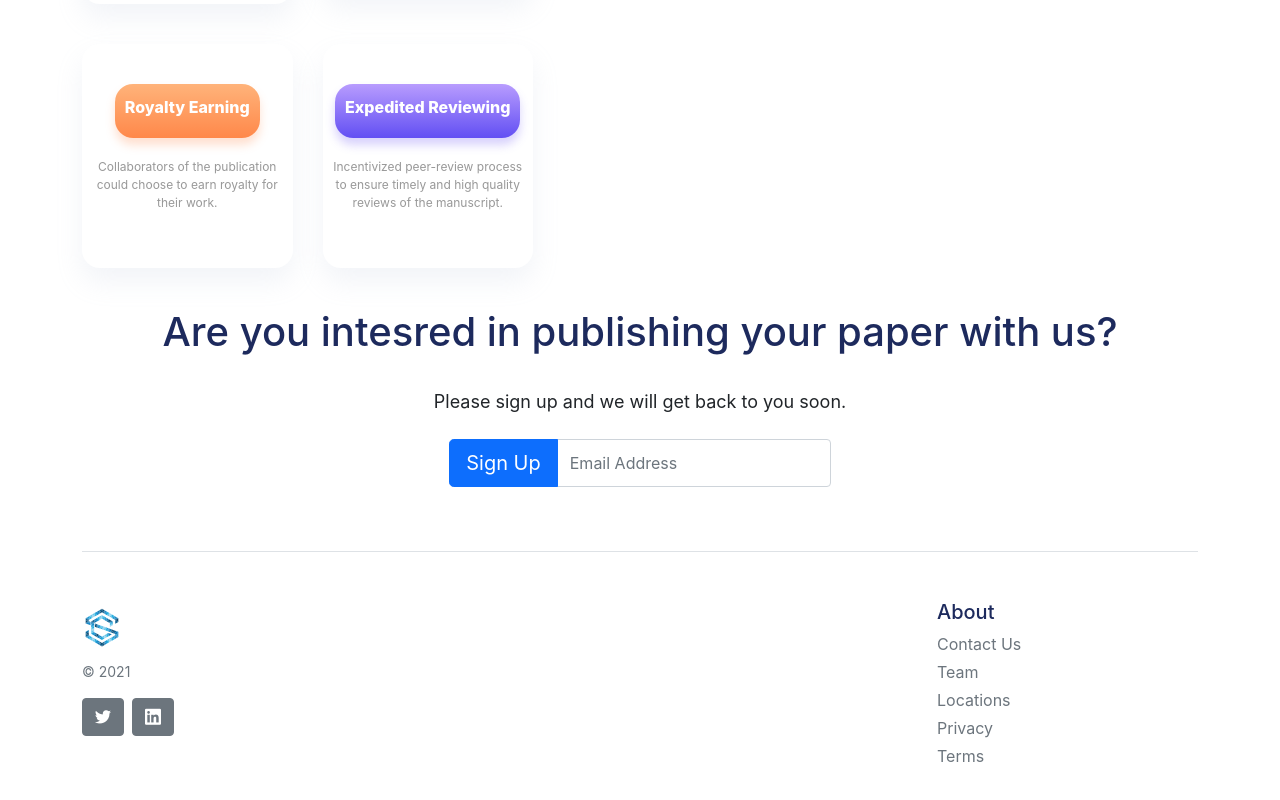
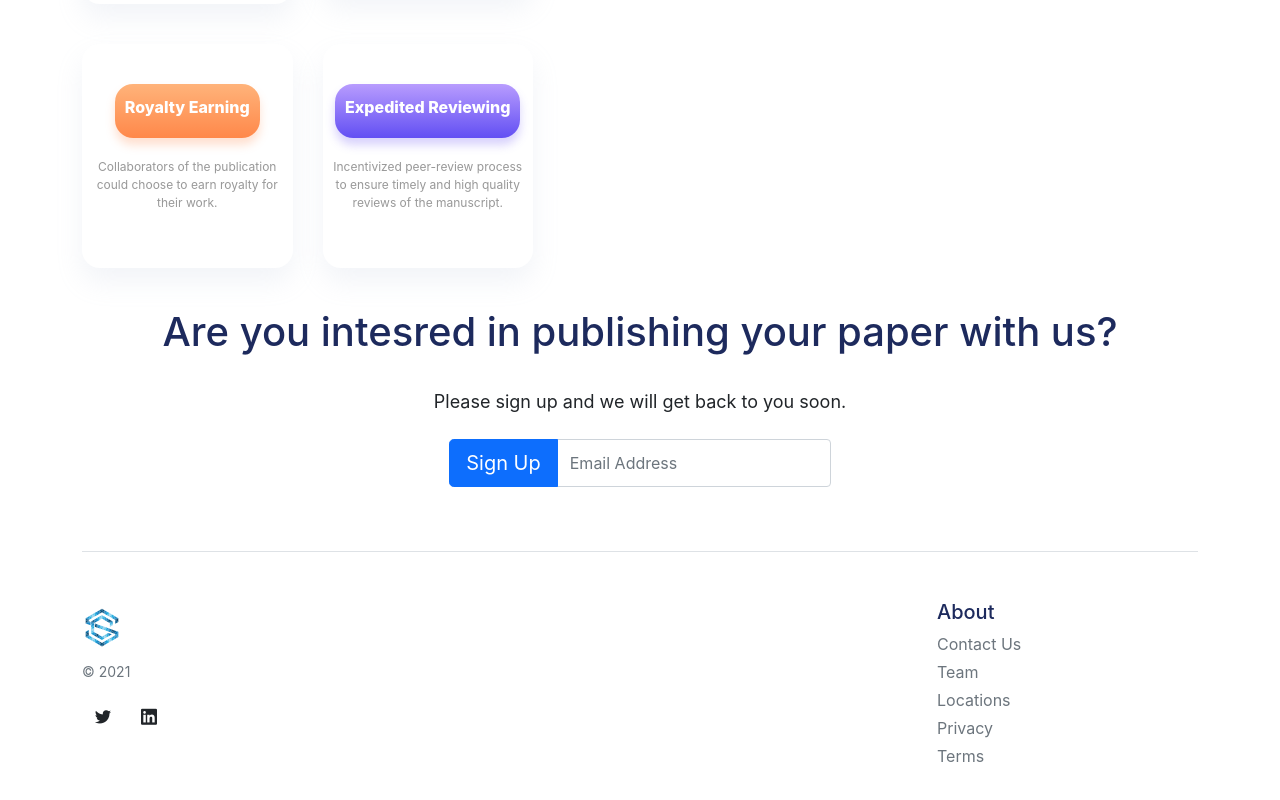
Before and after one commit to scinhq/landing-page, a Next.js app: page / in a window 1280 px wide. Shown: the part 2324-3124 px from the top of the page. Built offline with nearby package versions, Linux system fonts and the light colour scheme.

Commit message:
PLAT-5 Fix footer colors

```diff
--- a/src/components/SocialButtons.tsx
+++ b/src/components/SocialButtons.tsx
@@ -4,8 +4,8 @@ import { FounderInfoCardProps } from './TeamView';
 
 export const SocialButton = (props: SocialMediumInformation) => {
   return (
-    <div className="btn-group me-2" role="group">
-      <button type="button" className="btn btn-secondary">
+    <div className="btn-group me-1" role="group">
+      <button type="button" className="btn btn-outline">
         <Link href={props.url} passHref>
           <a target="_blank">
             <em className={props.iconClassName}></em>
```
